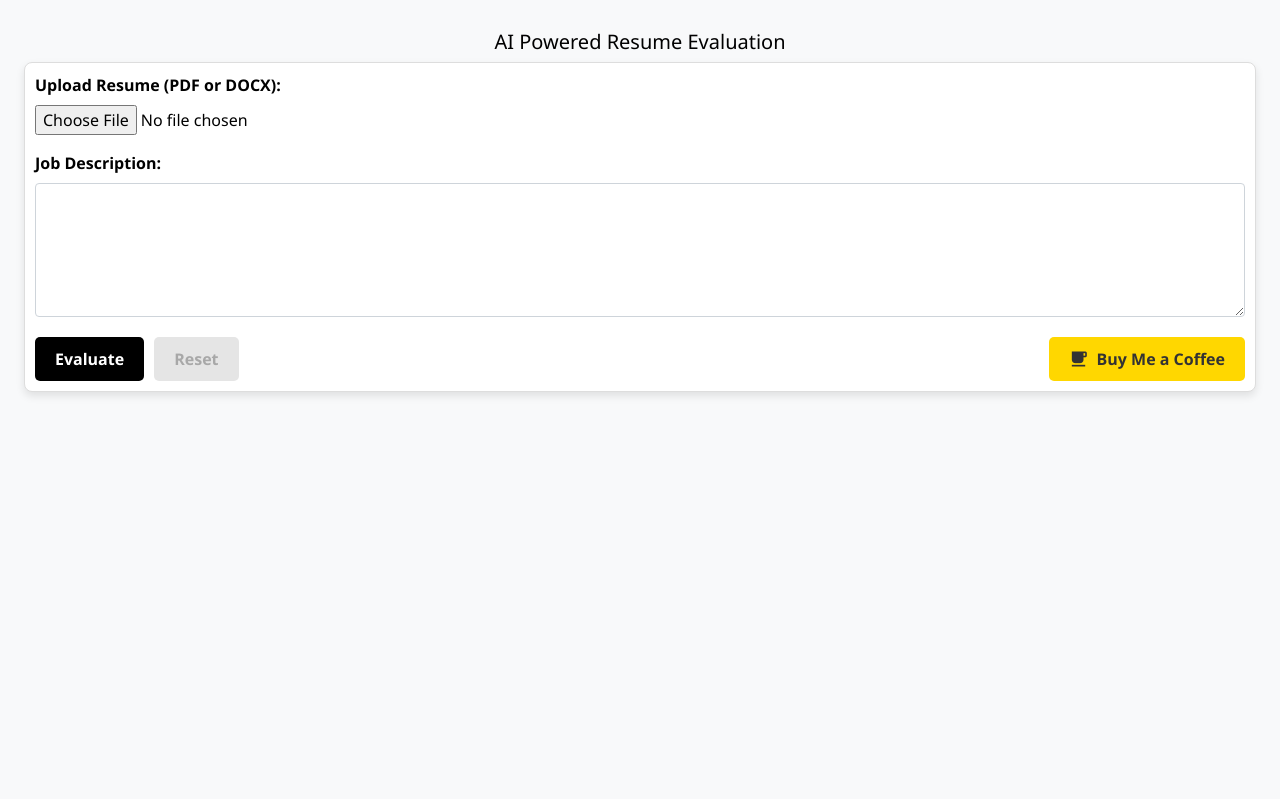
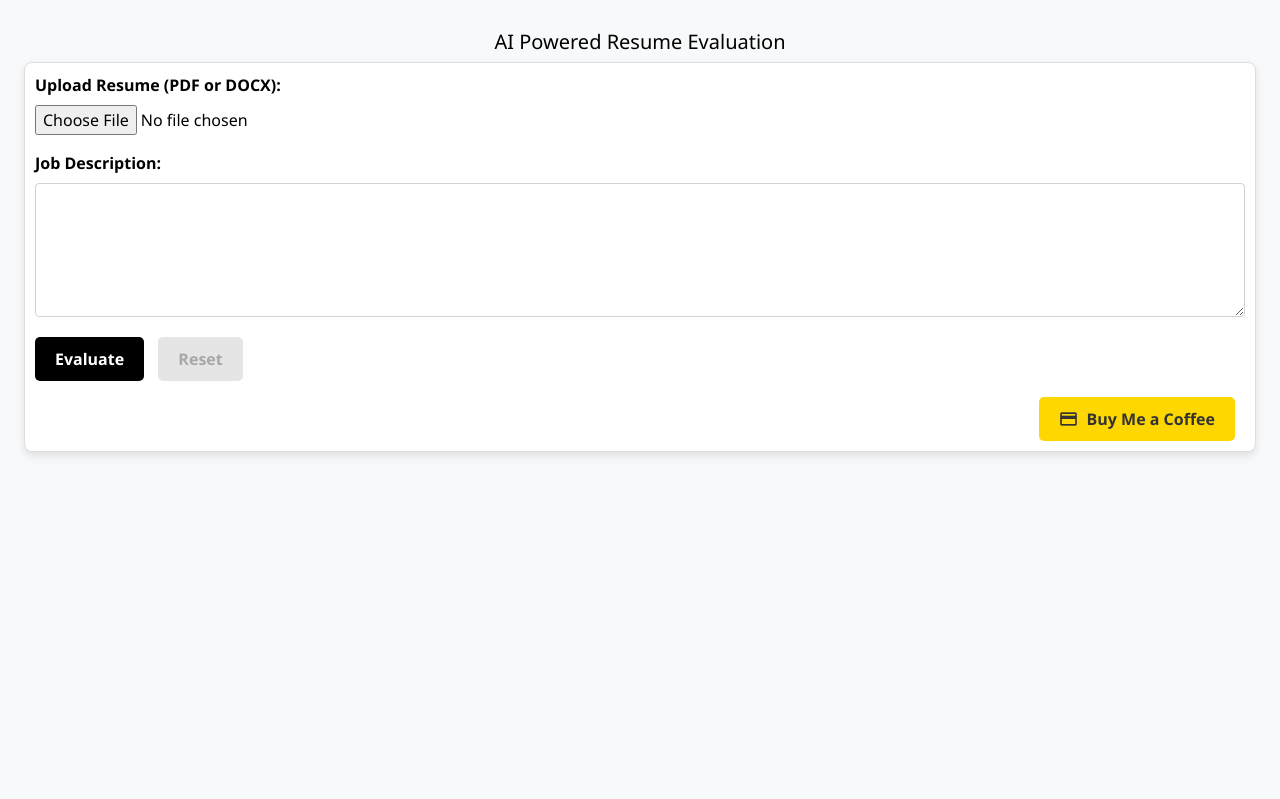
Before and after one commit to firstPole/resumeEvaluator, a Flask app: template templates/index.html in a window 1280 px wide. Shown: the part 61-860 px from the top of the page. Run offline with Flask 3, Linux system fonts and the light colour scheme; the template is opened without the code that fills it, so the values that code supplies are empty; some libraries are stand-ins or nearby versions.

Commit message:
fix Buy me coffee and progress bar issue

```diff
--- a/app.py
+++ b/app.py
@@ -1,7 +1,5 @@
 import logging
-from text_processing import (extract_text_from_docx, extract_text_from_pdf, preprocess_text,
-                             extract_skills, calculate_matching_score, filter_relevant_skills,
-                             count_tag_occurrences, update_resume_with_tags_using_llm, save_text_to_docx)
+from text_processing import *
 from sentiment_analysis import analyze_job_description, perform_sentiment_analysis
 import os
 import uuid
@@ -207,6 +205,11 @@ def evaluate_resume():
         if count > 0:
             keyword_density.append({"keyword": keyword, "density": count})
 
+    email = extract_email(job_description)
+    phone_number = extract_phone_number(job_description)
+    visa_info = extract_visa_info(job_description)
+
+
     session['unique_id'] = str(uuid.uuid4())
     session['resume_text'] = resume_text
     session['missing_skills'] = list(missing_skills)
@@ -221,7 +224,10 @@ def evaluate_resume():
             'emphasis': job_analysis['emphasis_teamwork'],
             'social_responsibility': job_analysis['social_responsibility'],
             'keyword_density': keyword_density
-        }
+        },
+        'email': email,
+        'phone_number': phone_number,
+        'visa_info': visa_info
     })
 
 
--- a/static/scripts.js
+++ b/static/scripts.js
@@ -1,6 +1,7 @@
 $(document).ready(function() {
     var matchChartInstance = null;
 
+    // Function to reset the form and UI elements
     function resetForm() {
         console.log('Resetting form...');
         $('#resume-form')[0].reset(); // Reset form fields
@@ -46,13 +47,11 @@ $(document).ready(function() {
         $('#reset-button').prop('disabled', !resumeFile && !jobDescription);
     }
 
-    $(document).ready(function() {
-        $('#checkout-button').click(function() {
-          console.log("inside dropin UI");
-          window.location.href = '/dropin';
-        });
-      });
-
+    $('#checkout-button').click(function() {
+        $("#progress-bar").hide(); // Ensure progress bar is hidden
+        console.log("inside dropin UI");
+        window.location.href = '/dropin';
+    });
 
     $('#resume-form').on('submit', function(event) {
         event.preventDefault();
@@ -80,6 +79,13 @@ $(document).ready(function() {
         formData.append('resume_file', $('#resume_file')[0].files[0]);
         formData.append('job_description', $('#job_description').val());
         console.log('FormData:', formData); // Log FormData for debugging
+
+        function updateExtractionResults(data) {
+            $('#extracted-email').text(data.email ? data.email : 'Not available');
+            $('#extracted-phone').text(data.phone_number ? data.phone_number : 'Not available');
+            $('#extracted-visa').text(data.visa_info ? data.visa_info : 'Not available');
+            $('#extraction-results').show();
+        }
 
         $.ajax({
             url: '/evaluate',
@@ -233,6 +239,9 @@ $(document).ready(function() {
 
     $('#reset-button').on('click', function() {
         resetForm();
+        $("#result").hide(); // Hide result
+        $("#progress-bar").hide(); // Hide progress bar
+        $("#checkout-button").prop("disabled", false); // Enable checkout button
         // Disable the reset button after reset
         $(this).prop('disabled', true);
     });
@@ -244,6 +253,4 @@ $(document).ready(function() {
 
     // Initial check to set the button state
     updateResetButtonState();
-
-
 });
--- a/static/style.css
+++ b/static/style.css
@@ -513,17 +513,24 @@ canvas {
     font-size: 2rem; /* Adjust size if needed */
     color: #333; /* Icon color */
 }
+/* Container for buttons */
 .button-container {
     display: flex;
-    justify-content: space-between; /* Pushes the coffee button to the far right */
-    align-items: center; /* Vertically centers the buttons */
+    justify-content: space-between; /* Distribute space between buttons */
+    align-items: center; /* Vertically center the buttons */
     margin-top: 20px; /* Space above the buttons */
 }
 
-/* Container for the first two buttons to ensure they stay together */
-.button-group {
-    display: flex;
-    gap: 10px; /* Space between the first two buttons */
+/* Button styling */
+.evaluate-button,
+.reset-button,
+.buy-coffee-btn {
+    margin-right: 10px; /* Space between buttons */
+}
+
+/* Ensure the last button does not have extra margin */
+.button-container .buy-coffee-btn {
+    margin-right: 0;
 }
 
 /* Specific styling for Buy Me a Coffee button */
--- a/templates/index.html
+++ b/templates/index.html
@@ -1,5 +1,5 @@
 <!DOCTYPE html>
-<html lang="en"  class="blueshade-theme">
+<html lang="en" class="blueshade-theme">
 <head>
     <meta charset="UTF-8">
     <meta name="viewport" content="width=device-width, initial-scale=1.0">
@@ -20,13 +20,11 @@
     <script src="https://stackpath.bootstrapcdn.com/bootstrap/4.5.2/js/bootstrap.min.js"></script>
     <!-- Custom Scripts -->
     <script src="https://js.stripe.com/v3/"></script>
-
 </head>
 <body>
     <!-- Fixed Header -->
     <header class="header">
         <div class="header-content">
-
             <div class="profile-and-logout">
                 <div class="profile-icon">
                     {% if user.profile_pic %}
@@ -45,59 +43,9 @@
 
     <div class="container-fluid">
         <div class="row">
-            <!-- Left Panel -->
-            <!-- <nav class="col-md-2 d-none d-md-block bg-dark sidebar">
-                <div class="sidebar-content">
-                    <h4 class="text-light">Menu</h4>
-                    <ul class="nav flex-column">
-                        <li class="nav-item">
-                            <a class="nav-link active" href="#">
-                                <i class="fa fa-home"></i> Dashboard
-                            </a>
-                        </li>
-                        <li class="nav-item">
-                            <a class="nav-link" href="#">
-                                <i class="fa fa-upload"></i> Upload Resume
-                            </a>
-                        </li>
-                        <li class="nav-item">
-                            <a class="nav-link" href="#">
-                                <i class="fa fa-cogs"></i> Settings
-                            </a>
-                        </li>
-
-                        <li class="nav-item mt-auto">
-                            <a class="nav-link text-light" href="/logout">
-                                <i class="fa fa-user"></i> Logout
-                            </a>
-                        </li>
-                    </ul>
-                </div>
-            </nav> -->
-
             <!-- Main Content -->
             <main role="main" class="col-md-12 ml-sm-auto px-4 right-panel">
-                  <!-- <header>
-                  <div class="welcome-message">
-                        <div class="profile-icon">
-                            {% if user.profile_pic %}
-                                <img src="{{ user.profile_pic }}" alt="Profile Picture">
-                            {% else %}
-                                <i class="material-icons">account_circle</i>
-                            {% endif %}
-                        </div>
-                         <div class="dropdown">
-                            <button class="btn dropdown-toggle" type="button" id="userMenuButton" data-bs-toggle="dropdown" aria-expanded="false">
-                                Welcome, {{ user.name }}
-                            </button>
-                            <ul class="dropdown-menu" aria-labelledby="userMenuButton">
-                                <li><a class="dropdown-item" href="{{ url_for('logout') }}">Logout</a></li>
-                            </ul>
-                        </div>
-                    </div>
-                </header>-->
                 <p></p>
-
                 <div class="row">
                     <!-- Upload Section -->
                     <div class="col-md-12">
@@ -119,22 +67,28 @@
                                             <button type="submit" class="evaluate-button">Evaluate</button>
                                             <button type="button" id="reset-button" class="reset-button" disabled>Reset</button>
                                         </div>
-                                        <!-- Button for Coffee payment -->
-                                        <button id="checkout-button" onclick="redirectToDropin()" class="buy-coffee-btn">
-                                            <i class="material-icons">local_cafe</i> Buy Me a Coffee
-                                        </button>
                                     </div>
-
-
                                     <div id="progress-bar" class="progress-container mt-3">
                                         <div class="progress-bar" id="progress-bar-inner">
                                             <span class="progress-text" id="progress-text">Evaluating...</span>
                                         </div>
                                     </div>
                                 </form>
+                                <!-- Button for Coffee payment outside the form -->
+                                <div class="d-flex justify-content-end mt-3">
+                                    <button id="checkout-button" class="buy-coffee-btn">
+                                        <i class="material-icons">credit_card</i> Buy Me a Coffee
+                                    </button>
+                                </div>
+                                <!-- Extraction Results Section -->
+                                <div id="extraction-results" class="mt-3" style="display: none;">
+                                    <h3>Key Important Details:</h3>
+                                    <p><strong>Email:</strong> <span id="extracted-email">Not Available</span></p>
+                                    <p><strong>Phone:</strong> <span id="extracted-phone">Not Available</span></p>
+                                    <p><strong>Visa Info:</strong> <span id="extracted-visa">Not Available</span></p>
                                 </div>
                             </div>
-
+                        </div>
                         <!-- Evaluation Results -->
                         <div id="result" class="card result-panel" style="display: none;">
                             <div class="card-body">
@@ -214,7 +168,6 @@
         </div>
     </div>
 
-
     <script src="{{ url_for('static', filename='scripts.js') }}"></script>
 </body>
 </html>
```
Also changed, not shown: text_processing.py (+16 -0 lines). Lines whose indentation alone changed are shown as unchanged.
